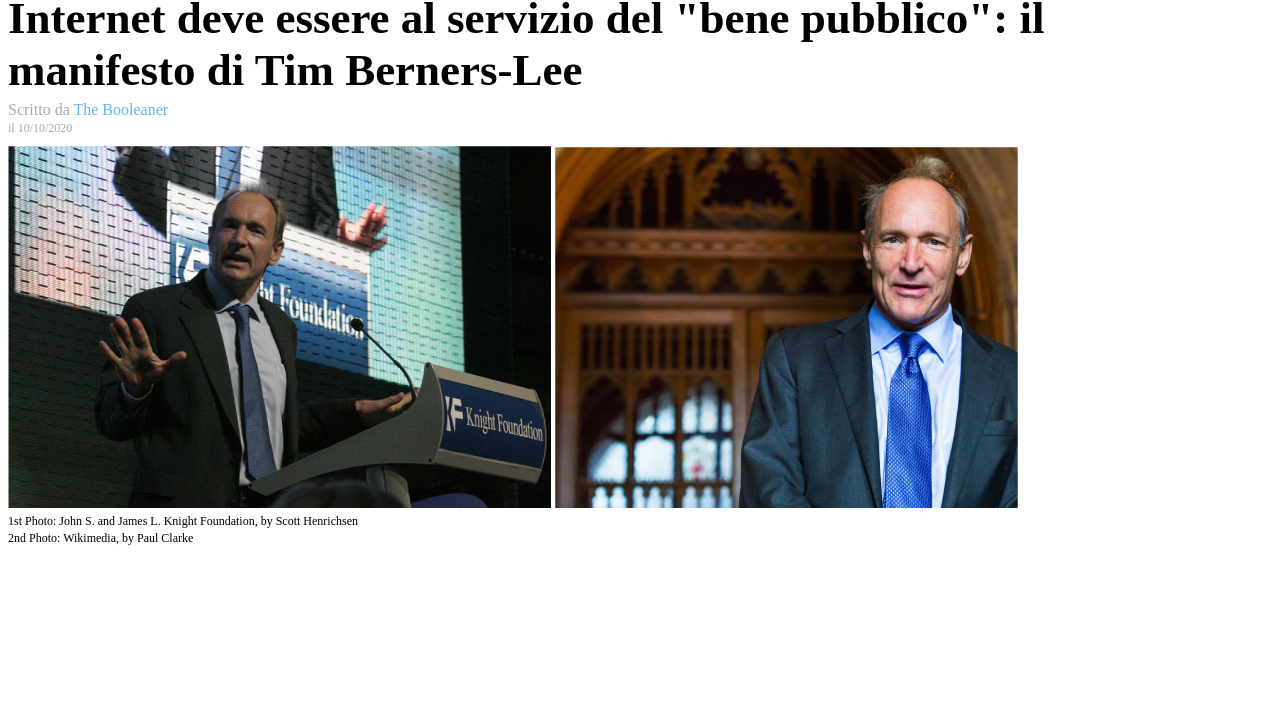
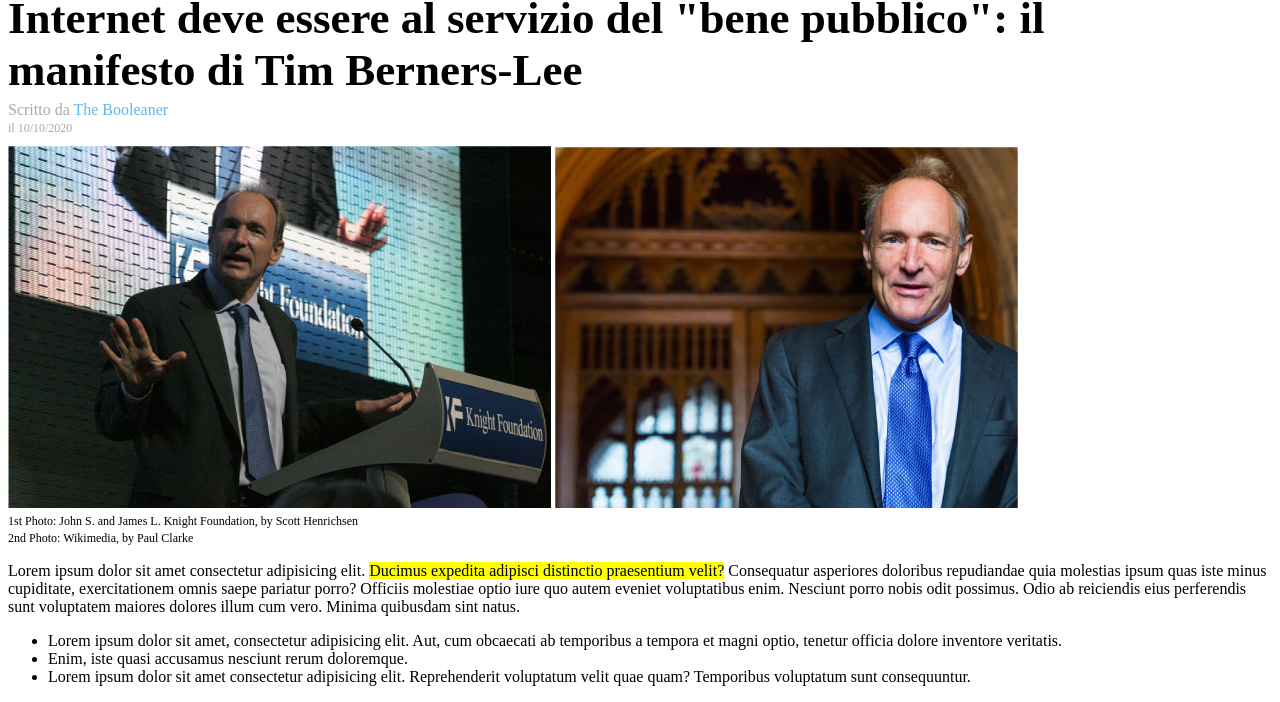
Before and after one commit to ElenaLj/html-css-booleaner, a plain HTML site: page index.html in a window 1280 px wide. Shown: the part 203-905 px from the top of the page. Before the commit the page ends 800 px from the top, so only its background shows below. Drawn offline with Linux system fonts and the light colour scheme.

Commit message:
paragrafo 1 e lista puntata

```diff
--- a/css/style.css
+++ b/css/style.css
@@ -40,3 +40,8 @@ h1  {
     margin-bottom: 2px;
     font-size: 12px;
 }
+
+.highlighted {
+    background-color: yellow;
+    color: black;
+}
--- a/index.html
+++ b/index.html
@@ -34,6 +34,21 @@
             <p class="didascalia">2nd Photo: Wikimedia, by Paul Clarke</p>
         </section>
         <!-- /sezione immagini Tim -->
+
+        <!-- inizio paragrafi di testo -->
+        <section>
+            <p>Lorem ipsum dolor sit amet consectetur adipisicing elit. <span class="highlighted">Ducimus expedita adipisci distinctio praesentium velit?</span> Consequatur asperiores doloribus repudiandae quia molestias ipsum quas iste minus cupiditate, exercitationem omnis saepe pariatur porro?
+            Officiis molestiae optio iure quo autem eveniet voluptatibus enim. Nesciunt porro nobis odit possimus. Odio ab reiciendis eius perferendis sunt voluptatem maiores dolores illum cum vero. Minima quibusdam sint natus.</p>
+        </section>
+
+        <section>
+            <ul>
+                <li>Lorem ipsum dolor sit amet, consectetur adipisicing elit. Aut, cum obcaecati ab temporibus a tempora et magni optio, tenetur officia dolore inventore veritatis.</li>
+                <li>Enim, iste quasi accusamus nesciunt rerum doloremque.</li>
+                <li>Lorem ipsum dolor sit amet consectetur adipisicing elit. Reprehenderit voluptatum velit quae quam? Temporibus voluptatum sunt consequuntur.</li>
+            </ul>
+        </section>
+        <!-- /paragrafi di testo -->
     </main>
     <!-- /corpo pagina-->
 
```
